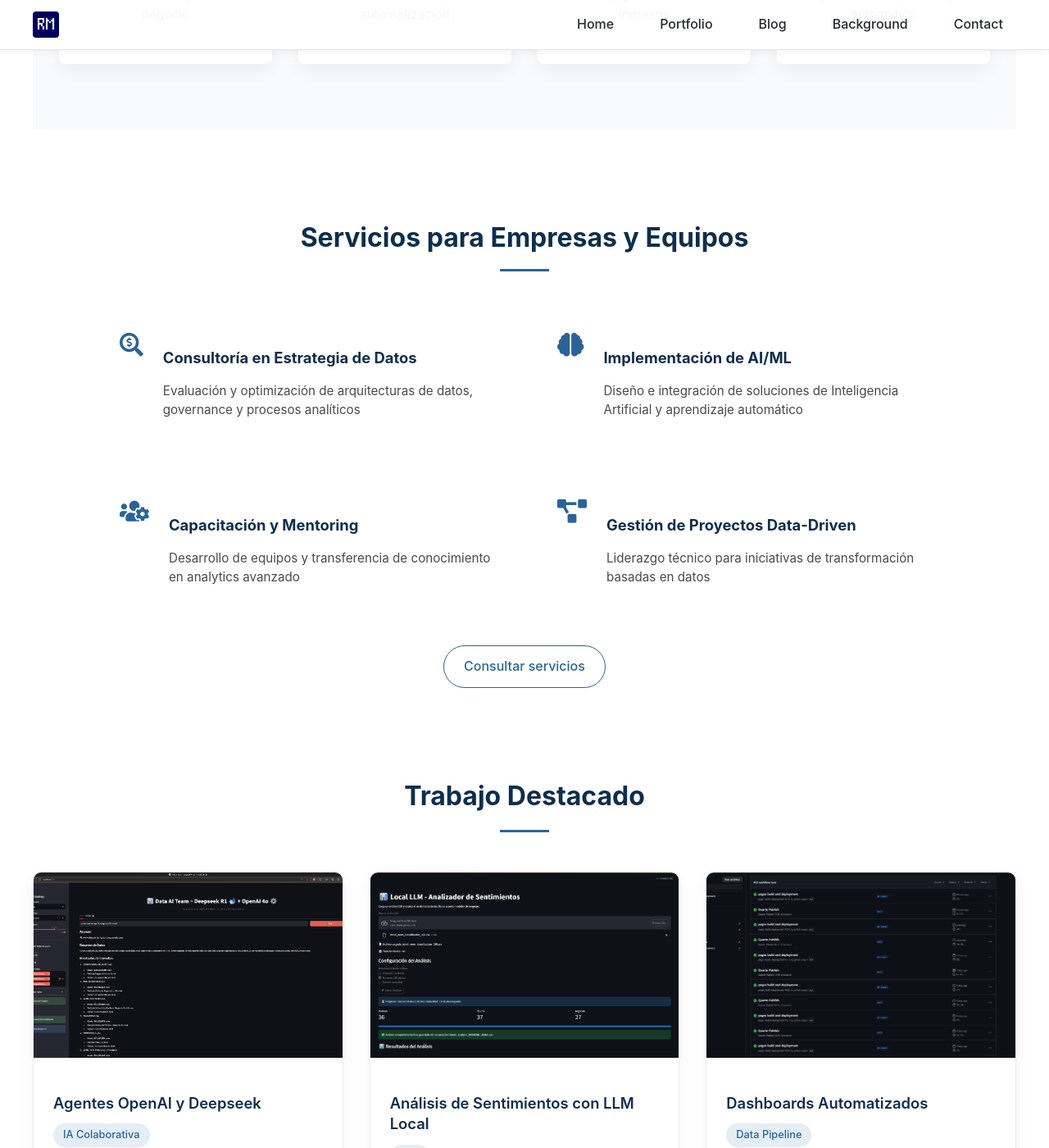
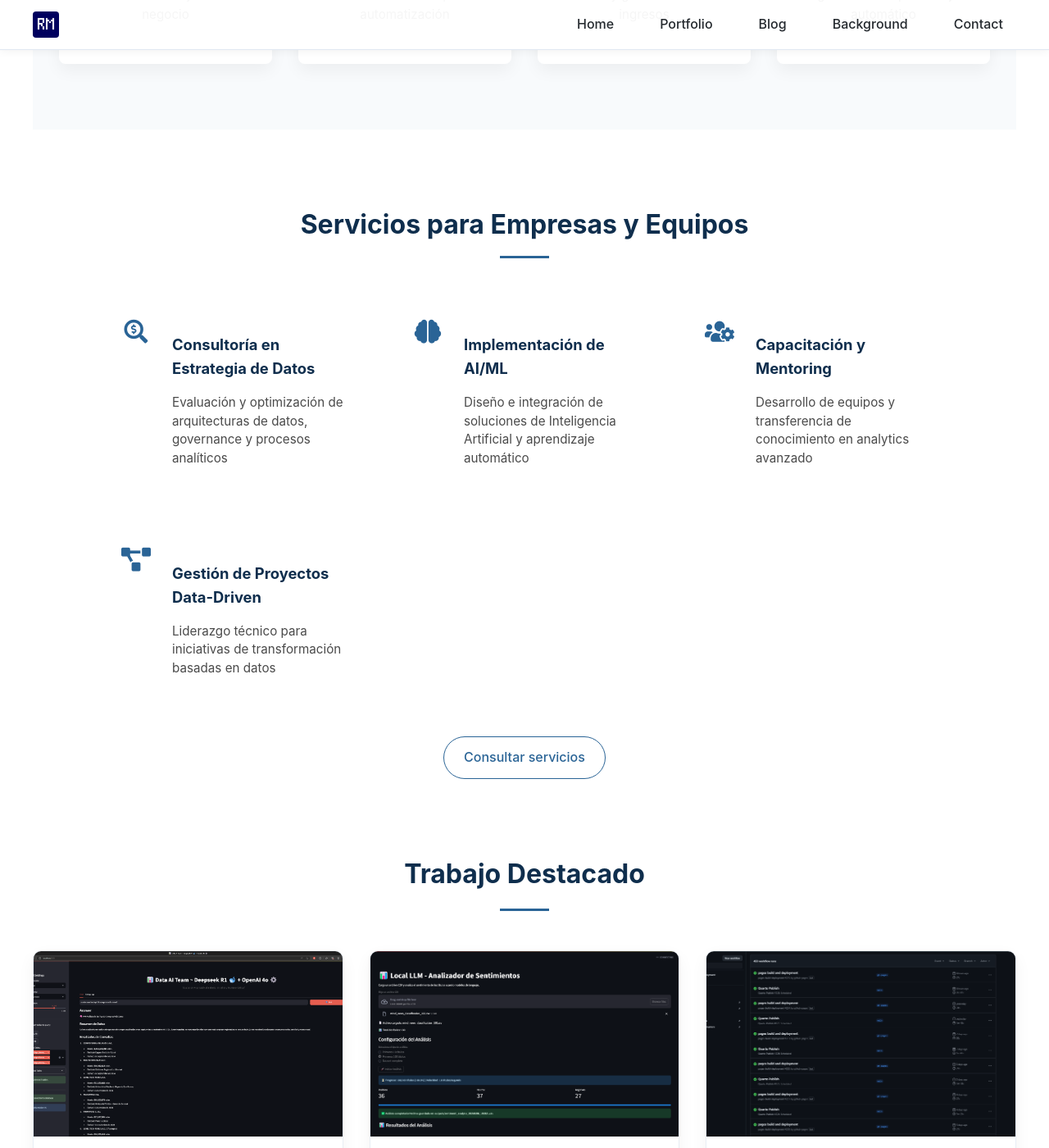
Before and after one commit to ronaldmego/ronaldmego.github.io, a Jekyll site: the page built from index.md, in a window 1280 px wide and 1400 px high, scrolled down 1209 px. Shown: the whole window at 82% size. Built offline with Jekyll 4.4.1, drawn with Linux system fonts in a browser that asks for light colours.

Commit message:
home mobile mejorado

```diff
--- a/assets/css/style-refactored.scss
+++ b/assets/css/style-refactored.scss
@@ -68,6 +68,7 @@
 }
 
 /* Navegación */
+/* Navegación principal */
 .main-nav {
   position: fixed;
   top: 0;
@@ -97,6 +98,7 @@
   font-size: 1.2rem;
   color: $primary-color;
   text-decoration: none;
+  z-index: 1001; /* Asegura que el logo esté sobre el menú en móvil */
 
   &:hover {
     text-decoration: none;
@@ -147,13 +149,16 @@
   }
 }
 
+/* Botón hamburguesa */
 .nav-toggle {
   display: none;
   background: none;
   border: none;
   cursor: pointer;
   padding: 0;
-  z-index: 1001;
+  z-index: 1001; /* Asegura que el botón esté sobre el menú */
+  width: 30px;
+  height: 30px;
 }
 
 .hamburger {
@@ -175,11 +180,82 @@
   }
 
   &::before {
-    top: -6px;
+    top: -8px;
   }
 
   &::after {
-    bottom: -6px;
+    bottom: -8px;
+  }
+}
+
+/* Estilos para dispositivos móviles */
+@media (max-width: 768px) {
+  .nav-container {
+    padding: 0 1.5rem;
+  }
+
+  .nav-toggle {
+    display: block;
+  }
+
+  .nav-links {
+    position: fixed;
+    top: 60px; /* Altura de la barra de navegación */
+    left: 0;
+    right: 0;
+    bottom: 0;
+    flex-direction: column;
+    background-color: rgba(255, 255, 255, 0.98);
+    padding: 2rem 1.5rem;
+    transform: translateX(100%);
+    transition: transform 0.3s ease;
+    box-shadow: 0 5px 15px rgba(0, 0, 0, 0.1);
+    overflow-y: auto;
+    z-index: 1000;
+    align-items: flex-start;
+    justify-content: flex-start;
+    gap: 0;
+    height: calc(100vh - 60px);
+    width: 100%;
+
+    .nav-link {
+      width: 100%;
+      padding: 1rem;
+      border-bottom: 1px solid $border-color;
+
+      &::after {
+        display: none;
+      }
+
+      &:last-child {
+        border-bottom: none;
+      }
+    }
+  }
+
+  .nav-links.nav-active {
+    transform: translateX(0);
+  }
+
+  .nav-toggle.active {
+    .hamburger {
+      background: transparent;
+
+      &::before {
+        transform: rotate(45deg);
+        top: 0;
+      }
+
+      &::after {
+        transform: rotate(-45deg);
+        bottom: 0;
+      }
+    }
+  }
+
+  /* Previene scroll cuando el menú está abierto */
+  body.menu-open {
+    overflow: hidden;
   }
 }
 
--- a/assets/css/style.scss
+++ b/assets/css/style.scss
@@ -482,8 +482,9 @@
 }
 
 /* Sección de servicios */
+/* Sección de servicios - Optimizado para móviles */
 .services-section {
-  padding: 5rem 0;
+  padding: 4rem 0;
   background-color: white;
   max-width: 1100px;
   margin: 0 auto;
@@ -495,6 +496,7 @@
   color: #0f2e4d;
   margin-bottom: 3rem;
   position: relative;
+  padding: 0 1rem;
 }
 
 .services-section h2:after {
@@ -506,10 +508,12 @@
   margin: 0.8rem auto 0;
 }
 
+/* Grid responsivo para servicios */
 .services-list {
   padding: 0 2rem;
   display: grid;
-  grid-template-columns: repeat(auto-fit, minmax(450px, 1fr));
+  /* Ajuste clave: valor mínimo reducido a 300px en lugar de 450px */
+  grid-template-columns: repeat(auto-fit, minmax(300px, 1fr));
   gap: 2rem;
 }
 
@@ -522,6 +526,9 @@
   padding: 1.5rem;
   border-radius: 8px;
   transition: background-color 0.3s, transform 0.3s;
+  /* Asegurar que los elementos no se desborden */
+  max-width: 100%;
+  overflow: hidden;
 }
 
 .service-item:hover {
@@ -545,6 +552,9 @@
   flex-shrink: 0;
   margin-top: 0.2rem;
   transition: transform 0.3s;
+  /* Tamaño fijo para evitar variaciones */
+  width: 40px;
+  text-align: center;
 }
 
 .service-item h3 {
@@ -559,9 +569,16 @@
   line-height: 1.5;
 }
 
+.service-item > div {
+  /* Asegurar que el contenido de texto se adapte */
+  flex: 1;
+  min-width: 0; /* Importante para evitar desbordamiento */
+}
+
 .service-cta {
   text-align: center;
   margin-top: 3rem;
+  padding: 0 2rem;
 }
 
 .service-button {
@@ -582,23 +599,53 @@
   color: white;
 }
 
+/* Optimizaciones para dispositivos móviles */
+@media (max-width: 768px) {
+  .services-section {
+    padding: 3rem 0;
+  }
+
+  .services-section h2 {
+    font-size: 1.75rem;
+    margin-bottom: 2rem;
+  }
+
+  .services-list {
+    padding: 0 1.5rem;
+    gap: 1.5rem;
+    /* Forzar una sola columna en móviles */
+    grid-template-columns: 1fr;
+  }
+
+  .service-item {
+    padding: 1.25rem;
+  }
+}
+
 @media (max-width: 576px) {
+  .services-list {
+    padding: 0 1rem;
+  }
+
   .service-item {
+    /* Cambiar a diseño vertical en pantallas muy pequeñas */
     flex-direction: column;
     text-align: center;
-    gap: 0.8rem;
-    align-items: center;
+    padding: 1.5rem 1rem;
   }
 
   .service-item i {
-    margin: 0 auto 0.5rem;
-  }
-
-  .service-item:hover {
-    transform: translateY(-5px);
-  }
-}
-
+    margin: 0 0 1rem 0;
+    font-size: 2rem;
+    width: auto;
+  }
+
+  .service-button {
+    width: 100%;
+    max-width: 300px;
+    padding: 0.8rem 1rem;
+  }
+}
 
 /* Call to action */
 .contact-cta {
```
Also changed, not shown: 4 other files.
